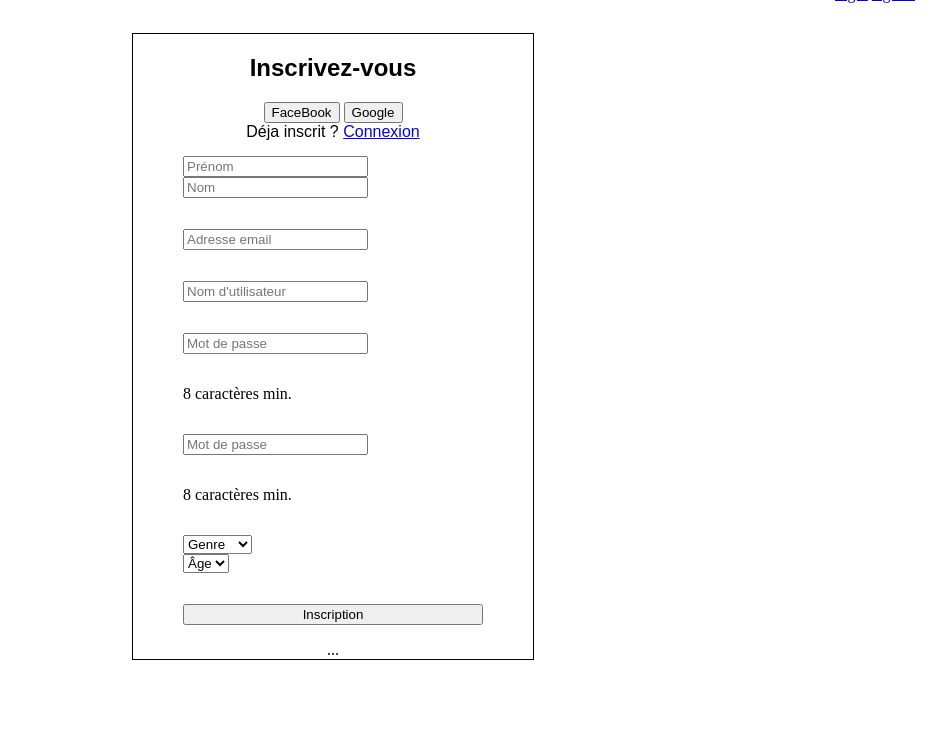
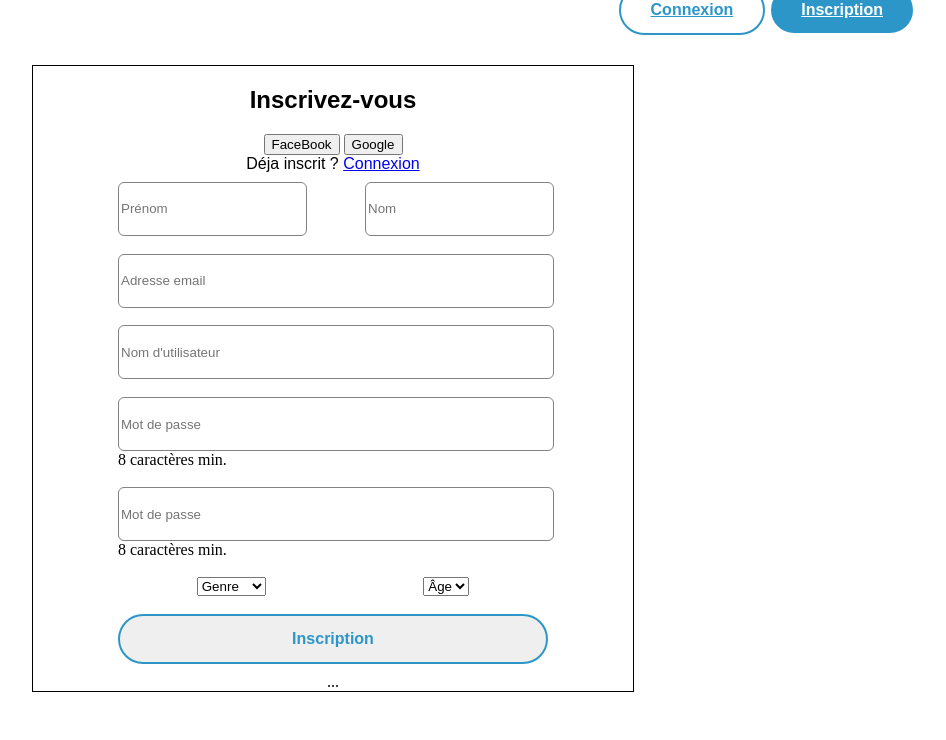
Before and after one commit to Yveszizz/PageInscription, a plain HTML site: page index.html in a window 1280 px wide. Shown: the part 60-800 px from the top of the page, without its empty margins (307-1253 px from the left). Drawn offline with Linux system fonts and the light colour scheme.

Commit message:
Premiere modifs

```diff
--- a/index.html
+++ b/index.html
@@ -7,14 +7,15 @@
     <link rel="stylesheet" type="text/css"  href="style.css">
 </head>
 <body>
+
    <header class="top-bar">
        <div>
            <h1>Pas encore de Nom</h1>
        </div>
        <nav>
             <div class="cell-profile">
-               <a class="unlogged-btn" id="topbar-login-button" href="#"><span class="unlogged-btn-label">login</span></a>
-               <a class="unlogged-btn" id="topbar-signin-button" href="#"><span class="unlogged-btn-label">sign in</span></a>
+               <a class="unlogged-btn" id="topbar-login-button" href="#"><span class="unlogged-btn-label">Connexion</span></a>
+               <a class="unlogged-btn" id="topbar-signin-button" href="#"><span class="unlogged-btn-label">Inscription</span></a>
            </div>
        </nav>
    </header>
@@ -51,20 +52,20 @@
                     <input class="unlogged-input" id="register_form_username" required data-check="blogname" type="text" placeholder="Nom d'utilisateur"/>
                 </div>
                 <div class="unlogged-input-container">
-                    <input class="unlogged-input-pwd" type="password" id="register_form_pwd1" required data-check="password" placeholder="Mot de passe"/>
+                    <input class="unlogged-input-pwd" type="password" id="register_form_pwd1" required data-check="password" placeholder="Mot de passe" />
+                    <div class="unlogged-pwd-indications">
+                    <div id="pwd_hint"> 8 caractères min.</div>
                 </div>
-                <div class="unlogged-pwd-indications">
-                    <div id="pwd_hint"> 8 caractères min.</div>
                 </div>
                 <div class="unlogged-input-container">
                     <input class="unlogged-input-pwd" type="password" id="register_form_pwd1" required data-check="password" placeholder="Mot de passe"/>
-                </div>
-                <div class="unlogged-pwd-indications">
+                    <div class="unlogged-pwd-indications">
                     <div id="pwd_hint"> 8 caractères min.</div>
                 </div>
+                </div>
                 <div class="unlogged-input-group">
-                     <div class="unlogged-input-container">
-                        <div class="unlogged-input-firstname">
+                    <div class="unlogged-input-container">
+                        <div class="unlogged-input-genre">
                             <select class="unlogged-input unlogged-input-select" id="register_form_gender_input" data-check="gender" data-class-error="is-inverse" data-insert-value="true">
                                 <option value="0">Genre</option>
                                 <option value="F">
@@ -75,7 +76,7 @@
                         </div>
                     </div>
                     <div class="unlogged-input-container">
-                        <div class="unlogged-input-lastname">
+                        <div class="unlogged-input-age">
                             <select class="unlogged-input unlogged-input-select" id="register_form_age_input" data-check="age" data-insert-value="true">
                 <option value="0">Âge</option>
                                     <option value="1">
--- a/style.css
+++ b/style.css
@@ -1,10 +1,35 @@
-                                /* Header */
+
+            /* Header */
 .top-bar{
 }
 h1{
     margin: auto;
     width: 300px;
 }
+.unlogged-btn{
+    border: 2px solid;
+    border-radius: 35px;
+    box-sizing: border-box;
+    color: #2d96c8;
+    display: inline-block;
+    font-size: 16px;
+    font-weight: 700;
+    padding: 14px 30px;
+    text-align: center;
+    font-family:sans-serif;
+}
+#topbar-signin-button:hover{
+    background-color:#3B7199;;
+}
+#topbar-login-button:hover{
+    color: #3B7199;
+}
+#topbar-signin-button{
+    background-color: #2d96c8;
+    color: white;
+}
+
+
 .cell-profile{
     text-align: right;
     margin-right: 50px;
@@ -16,7 +41,8 @@ h1{
     display: flex;
     flex-direction: column;
     align-items: center;
-    width: 400px;
+    width: 600px;
+    flex-wrap: wrap;
     height: auto;
     border: 1px solid black;
 }
@@ -24,19 +50,34 @@ h1{
 .unlogged-heading ,h1, .unlogged-link-login{
     font-family: sans-serif;
 }
+.unlogged-register-form{
+    width: 430px;
+    //border: 1px solid black;
+}
 .unlogged-form{
     display: flex;
     flex-direction: column;
     justify-content: space-around;
     height: 500px;
-    width: 300px;
-    align-items: stretch;
+    width: auto;
+    margin: auto;
 }
 .unlogged-input-container-names{
-    display: ;
+    display:flex ;
+    justify-content:space-between;
 
 }
-
 .unlogged-pwd-indications{
     align-items: stretch;
 }
+input{
+    width: 100%;
+    height: 50px;
+    border-radius: 6px;
+    border: 1px solid #82837F;
+
+}
+.unlogged-input-group{
+    display: flex;
+    justify-content:space-around;
+}
```
Also changed, not shown: back_vinyl.jpg (added), 1 other file.
